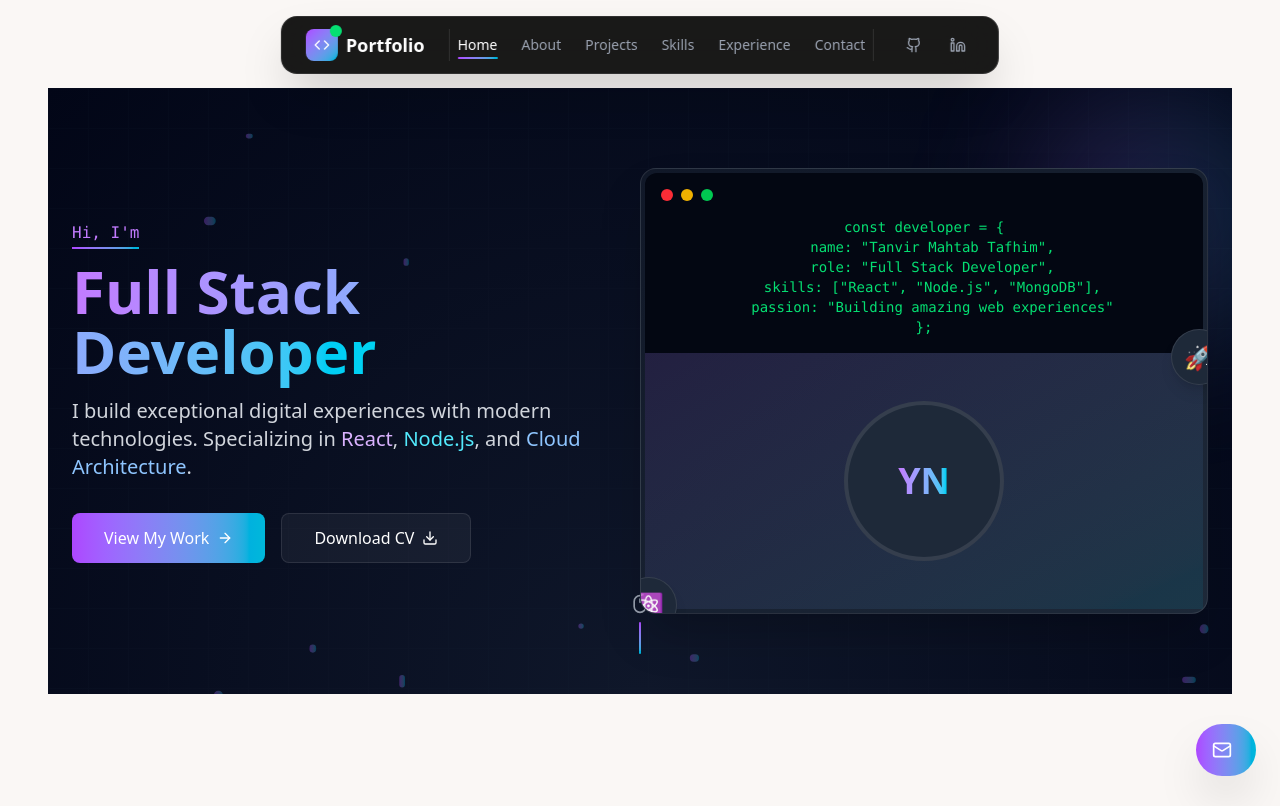
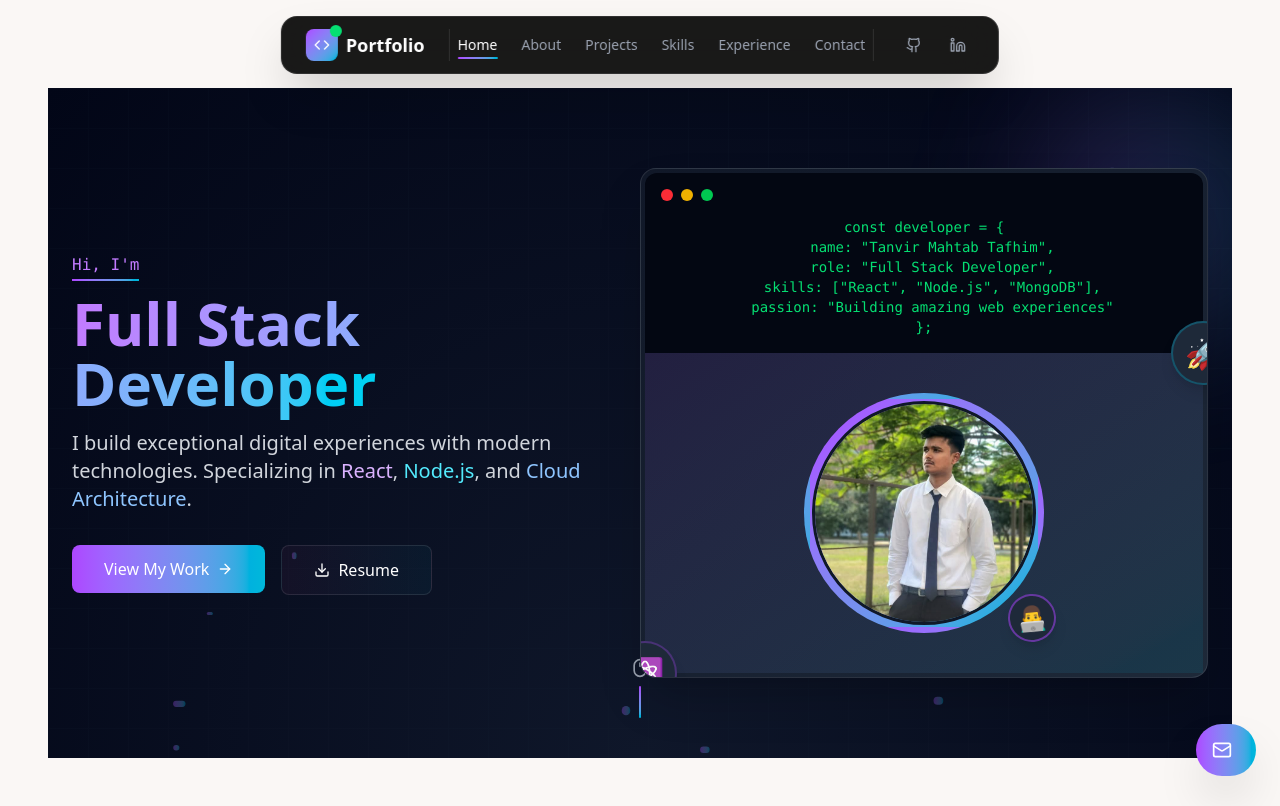
Before and after one commit to TaFhiM12/portfolio, a React (Vite) app: page / in a window 1280 px wide. Built offline with nearby package versions, Linux system fonts and the light colour scheme.

Commit message:
personal image design + email related polishing

```diff
--- a/src/Components/AboutSection.jsx
+++ b/src/Components/AboutSection.jsx
@@ -146,7 +146,6 @@ const AboutSection = () => {
             </div>
           </motion.div>
 
-          {/* Right Column - Personal Card */}
           <motion.div
             initial={{ opacity: 0, y: 20 }}
             whileInView={{ opacity: 1, y: 0 }}
--- a/src/Components/HeroSection.jsx
+++ b/src/Components/HeroSection.jsx
@@ -1,20 +1,48 @@
-import { ArrowRight, Mouse, Download } from 'lucide-react';
-import { motion } from 'framer-motion';
+import { ArrowRight, Mouse, Download } from "lucide-react";
+import { motion } from "framer-motion";
+import { Link } from "react-router";
+import { useState } from "react";
 
 const HeroSection = () => {
+  const [isDownloading, setIsDownloading] = useState(false);
+  const [isHovered, setIsHovered] = useState(false);
+
+  const handleDownload = (e) => {
+    e.preventDefault();
+    setIsDownloading(true);
+
+    try {
+      const link = document.createElement("a");
+      link.href = "/resume.pdf";
+      link.download = "Tafhim_Resume.pdf";
+      document.body.appendChild(link);
+      link.click();
+      document.body.removeChild(link);
+    } catch (error) {
+      console.error("Download failed:", error);
+    } finally {
+      setIsDownloading(false);
+    }
+  };
+
   return (
     <section
       id="home"
       className="relative mt-10 flex items-center justify-center overflow-hidden "
       style={{
-        background: 'radial-gradient(ellipse at bottom, #0F172A 0%, #020617 100%)'
+        background:
+          "radial-gradient(ellipse at bottom, #0F172A 0%, #020617 100%)",
       }}
     >
       <div className="absolute inset-0 overflow-hidden">
-        <div className="absolute inset-0 opacity-10" style={{
-          backgroundImage: 'linear-gradient(to right, #1E293B 1px, transparent 1px), linear-gradient(to bottom, #1E293B 1px, transparent 1px)',
-          backgroundSize: '40px 40px'
-        }}></div>
+        <div
+          className="absolute inset-0 opacity-10"
+          style={{
+            backgroundImage:
+              "linear-gradient(to right, #1E293B 1px, transparent 1px), linear-gradient(to bottom, #1E293B 1px, transparent 1px)",
+            backgroundSize: "40px 40px",
+          }}
+        ></div>
 
         {/* Floating particles */}
         {[...Array(20)].map((_, i) => (
@@ -24,7 +52,7 @@ const HeroSection = () => {
             initial={{
               x: Math.random() * 100,
               y: Math.random() * 100,
-              scale: Math.random() * 0.5 + 0.5
+              scale: Math.random() * 0.5 + 0.5,
             }}
             animate={{
               x: Math.random() * 100,
@@ -32,14 +60,14 @@ const HeroSection = () => {
               transition: {
                 duration: Math.random() * 10 + 10,
                 repeat: Infinity,
-                repeatType: 'reverse'
-              }
+                repeatType: "reverse",
+              },
             }}
             style={{
               width: `${Math.random() * 10 + 5}px`,
               height: `${Math.random() * 10 + 5}px`,
               left: `${Math.random() * 100}%`,
-              top: `${Math.random() * 100}%`
+              top: `${Math.random() * 100}%`,
             }}
           />
         ))}
@@ -69,48 +97,149 @@ const HeroSection = () => {
             {/* Description */}
             <p className="text-lg md:text-xl text-gray-300 mb-8 max-w-2xl">
               I build exceptional digital experiences with modern technologies.
-              Specializing in <span className="text-purple-300">React</span>,{' '}
-              <span className="text-cyan-300">Node.js</span>, and{' '}
+              Specializing in <span className="text-purple-300">React</span>,{" "}
+              <span className="text-cyan-300">Node.js</span>, and{" "}
               <span className="text-blue-300">Cloud Architecture</span>.
             </p>
 
             {/* CTA Buttons */}
             <div className="flex flex-col sm:flex-row gap-4 justify-center lg:justify-start">
-              <motion.a
+              <Link to="/projects">
+                <motion.div
                   whileHover={{ scale: 1.05 }}
                   whileTap={{ scale: 0.95 }}
-                href="#projects"
                   className="px-8 py-3 bg-gradient-to-r from-purple-500 to-cyan-500 text-white rounded-lg font-medium flex items-center justify-center gap-2"
                 >
                   View My Work <ArrowRight className="w-4 h-4" />
-              </motion.a>
+                </motion.div>
+              </Link>
 
-              <motion.a
+              <motion.div
+                onHoverStart={() => setIsHovered(true)}
+                onHoverEnd={() => setIsHovered(false)}
+                className="relative"
+              >
+                <a
+                  href="/resume.pdf"
+                  download="Tafhim_Resume.pdf"
+                  onClick={handleDownload}
+                >
+                  <motion.div
+                    initial={{ boxShadow: "0 0 0 0 rgba(124, 58, 237, 0.7)" }}
+                    animate={{
+                      boxShadow: isHovered
+                        ? "0 0 10px 5px rgba(124, 58, 237, 0.7)"
+                        : "0 0 0 0 rgba(124, 58, 237, 0.7)",
+                      background: isHovered
+                        ? "linear-gradient(to right, rgba(236, 72, 153, 0.1), rgba(6, 182, 212, 0.1))"
+                        : "linear-gradient(to right, rgba(236, 72, 153, 0.05), rgba(6, 182, 212, 0.05))",
+                    }}
+                    transition={{
+                      duration: 0.3,
+                      boxShadow: {
+                        repeat: Infinity,
+                        repeatType: "reverse",
+                        duration: 2,
+                      },
+                    }}
                     whileHover={{ scale: 1.05 }}
                     whileTap={{ scale: 0.95 }}
-                href="/resume.pdf"
-                download
-                className="px-8 py-3 border border-white/10 bg-white/5 text-white rounded-lg font-medium flex items-center justify-center gap-2 hover:bg-white/10 transition-colors"
+                    className={`px-8 py-3 border ${
+                      isHovered ? "border-purple-500/30" : "border-white/10"
+                    } text-white rounded-lg font-medium flex items-center justify-center gap-2 transition-all duration-300`}
                   >
-                Download CV <Download className="w-4 h-4" />
-              </motion.a>
+                    {isDownloading ? (
+                      <>
+                        <svg
+                          className="animate-spin h-4 w-4 text-white"
+                          xmlns="http://www.w3.org/2000/svg"
+                          fill="none"
+                          viewBox="0 0 24 24"
+                        >
+                          <circle
+                            className="opacity-25"
+                            cx="12"
+                            cy="12"
+                            r="10"
+                            stroke="currentColor"
+                            strokeWidth="4"
+                          ></circle>
+                          <path
+                            className="opacity-75"
+                            fill="currentColor"
+                            d="M4 12a8 8 0 018-8V0C5.373 0 0 5.373 0 12h4zm2 5.291A7.962 7.962 0 014 12H0c0 3.042 1.135 5.824 3 7.938l3-2.647z"
+                          ></path>
+                        </svg>
+                        Downloading...
+                      </>
+                    ) : (
+                      <>
+                        <motion.div
+                          animate={{
+                            rotate: isHovered ? [0, 10, -10, 0] : 0,
+                            y: isHovered ? [0, -2, 2, 0] : 0,
+                          }}
+                          transition={{ duration: 0.5 }}
+                        >
+                          <Download className="w-4 h-4" />
+                        </motion.div>
+                        <motion.span
+                          animate={{
+                            x: isHovered ? [0, 2, -2, 0] : 0,
+                          }}
+                          transition={{ duration: 0.5 }}
+                        >
+                          Resume
+                        </motion.span>
+                        {isHovered && (
+                          <>
+                            <motion.span
+                              initial={{ opacity: 0, scale: 0.5 }}
+                              animate={{ opacity: 1, scale: 1 }}
+                              exit={{ opacity: 0, scale: 0.5 }}
+                              className="absolute -top-2 -right-2 w-4 h-4 rounded-full bg-purple-500 flex items-center justify-center"
+                            >
+                              <motion.span
+                                animate={{ scale: [1, 1.5, 1] }}
+                                transition={{ repeat: Infinity, duration: 1 }}
+                                className="absolute inline-flex h-full w-full rounded-full bg-purple-400 opacity-75"
+                              />
+                            </motion.span>
+                            <motion.div
+                              initial={{ opacity: 0 }}
+                              animate={{ opacity: 1 }}
+                              className="absolute -bottom-1 left-0 w-full h-0.5 bg-gradient-to-r from-purple-500 to-cyan-500 rounded-full"
+                            />
+                          </>
+                        )}
+                      </>
+                    )}
+                  </motion.div>
+                </a>
+                {isHovered && !isDownloading && (
+                  <motion.div
+                    initial={{ opacity: 0, y: 10 }}
+                    animate={{ opacity: 1, y: 0 }}
+                    exit={{ opacity: 0, y: 10 }}
+                    className="absolute -bottom-8 left-0 w-full text-center text-purple-300 text-xs font-mono"
+                  >
+                    Click to download!
+                  </motion.div>
+                )}
+              </motion.div>
             </div>
           </motion.div>
         </div>
 
-        {/* Right Column - Visual Elements */}
         <div className="lg:w-1/2 relative">
-          {/* Glowing orb */}
           <div className="absolute -top-20 -right-20 w-64 h-64 rounded-full bg-gradient-to-r from-purple-500/20 to-cyan-500/20 blur-3xl"></div>
 
-          {/* Main card */}
           <motion.div
             initial={{ opacity: 0, scale: 0.9 }}
             animate={{ opacity: 1, scale: 1 }}
             transition={{ duration: 0.5, delay: 0.2 }}
             className="relative bg-gradient-to-br from-gray-900 to-gray-800 border border-white/10 rounded-2xl overflow-hidden shadow-2xl p-1"
           >
-            {/* Mock code editor */}
             <div className="bg-gray-950 p-4 rounded-t-xl">
               <div className="flex gap-2 mb-4">
                 <div className="w-3 h-3 rounded-full bg-red-500"></div>
@@ -122,24 +251,90 @@ const HeroSection = () => {
               </pre>
             </div>
 
-            {/* Profile image placeholder */}
-            <div className="relative h-64 bg-gradient-to-br from-purple-500/10 to-cyan-500/10 flex items-center justify-center">
-              <div className="w-40 h-40 rounded-full border-4 border-white/10 bg-gray-800 flex items-center justify-center">
-                <div className="text-4xl font-bold bg-gradient-to-r from-purple-400 to-cyan-400 bg-clip-text text-transparent">
-                  YN
+            <div className="relative h-80 bg-gradient-to-br from-purple-500/10 to-cyan-500/10 flex items-center justify-center">
+              <motion.div
+                className="relative w-60 h-60"
+                whileHover={{ scale: 1.03 }}
+              >
+                <motion.div
+                  className="absolute inset-0 rounded-full"
+                  animate={{
+                    boxShadow: [
+                      "0 0 0 0 rgba(124, 58, 237, 0.4)",
+                      "0 0 0 15px rgba(124, 58, 237, 0)",
+                      "0 0 0 30px rgba(124, 58, 237, 0)",
+                    ],
+                  }}
+                  transition={{
+                    duration: 3,
+                    repeat: Infinity,
+                    repeatType: "loop",
+                  }}
+                />
+
+                <div className="relative w-full h-full rounded-full border-[6px] border-transparent p-0.5 bg-gradient-to-br from-purple-500 to-cyan-500">
+                  <div className="relative w-full h-full rounded-full overflow-hidden border-[3px] border-gray-900">
+                    <img
+                      className="w-full h-full object-cover"
+                      src="./developer.jpg"
+                      alt="Tanvir Mahtab Tafhim"
+                    />
+
+                    <div className="absolute bottom-0 left-0 right-0 h-1/3 bg-gradient-to-t from-white/10 to-transparent" />
                   </div>
                 </div>
 
-              {/* Floating tech badges */}
-              <div className="absolute -bottom-6 -left-6 w-14 h-14 bg-gray-800 rounded-full border border-white/10 flex items-center justify-center shadow-lg">
-                <div className="text-2xl">⚛️</div>
+                <motion.div
+                  className="absolute -bottom-3 -right-3 w-12 h-12 rounded-full bg-gray-800 border-2 border-purple-500/50 flex items-center justify-center shadow-lg z-10"
+                  animate={{
+                    y: [0, -5, 0],
+                    rotate: [0, 5, -5, 0],
+                  }}
+                  transition={{
+                    duration: 4,
+                    repeat: Infinity,
+                    repeatType: "reverse",
+                  }}
+                >
+                  <div className="text-2xl">👨‍💻</div>
+                </motion.div>
+              </motion.div>
+
+              <div className="absolute -bottom-8 -left-8 w-16 h-16 bg-gray-800 rounded-full border-2 border-purple-500/30 flex items-center justify-center shadow-lg">
+                <div className="text-3xl">⚛️</div>
               </div>
-              <div className="absolute -top-6 -right-6 w-14 h-14 bg-gray-800 rounded-full border border-white/10 flex items-center justify-center shadow-lg">
-                <div className="text-2xl">🚀</div>
+              <div className="absolute -top-8 -right-8 w-16 h-16 bg-gray-800 rounded-full border-2 border-cyan-500/30 flex items-center justify-center shadow-lg">
+                <div className="text-3xl">🚀</div>
               </div>
+
+              {[...Array(8)].map((_, i) => (
+                <motion.div
+                  key={i}
+                  className="absolute rounded-full bg-white/10"
+                  initial={{
+                    x: Math.random() * 150 - 75,
+                    y: Math.random() * 150 - 75,
+                    scale: Math.random() * 0.5 + 0.5,
+                    opacity: 0,
+                  }}
+                  animate={{
+                    x: Math.random() * 150 - 75,
+                    y: Math.random() * 150 - 75,
+                    opacity: [0, 0.3, 0],
+                    transition: {
+                      duration: Math.random() * 10 + 10,
+                      repeat: Infinity,
+                      repeatType: "reverse",
+                    },
+                  }}
+                  style={{
+                    width: `${Math.random() * 8 + 3}px`,
+                    height: `${Math.random() * 8 + 3}px`,
+                  }}
+                />
+              ))}
             </div>
           </motion.div>
-
         </div>
       </div>
 
--- a/src/Components/Navbar.jsx
+++ b/src/Components/Navbar.jsx
@@ -49,9 +49,8 @@ const Navbar = () => {
   ];
 
   const socialLinks = [
-    { icon: Github, href: 'https://github.com', label: 'GitHub', color: 'hover:text-gray-900' },
-    { icon: Linkedin, href: 'https://linkedin.com', label: 'LinkedIn', color: 'hover:text-blue-600' },
-    // { icon: Mail, href: 'mailto:hello@example.com', label: 'Email', color: 'hover:text-green-600' }
+    { icon: Github, href: 'https://github.com/TaFhiM12', label: 'GitHub', color: 'hover:text-gray-900' },
+    { icon: Linkedin, href: 'https://www.linkedin.com/in/tanvir-mahtab-tafhim-78161b285/', label: 'LinkedIn', color: 'hover:text-blue-600' },
   ];
 
   return (
--- a/src/MainLayout/MainLayout.jsx
+++ b/src/MainLayout/MainLayout.jsx
@@ -1,5 +1,4 @@
 import { Outlet } from "react-router";
-import HeroSection from "../Components/HeroSection";
 import Navbar from "../Components/Navbar";
 
 const MainLayout = () => {
```
Also changed, not shown: src/Components/ContactSection.jsx (+14 -1 lines), src/Components/ExperienceSection.jsx (+0 -7 lines), src/Components/Projects.jsx (+7 -30 lines), public/developer.jpg (added), 1 other file (tests, documents, lock files or other folders). Lines whose indentation alone changed are shown as unchanged.
